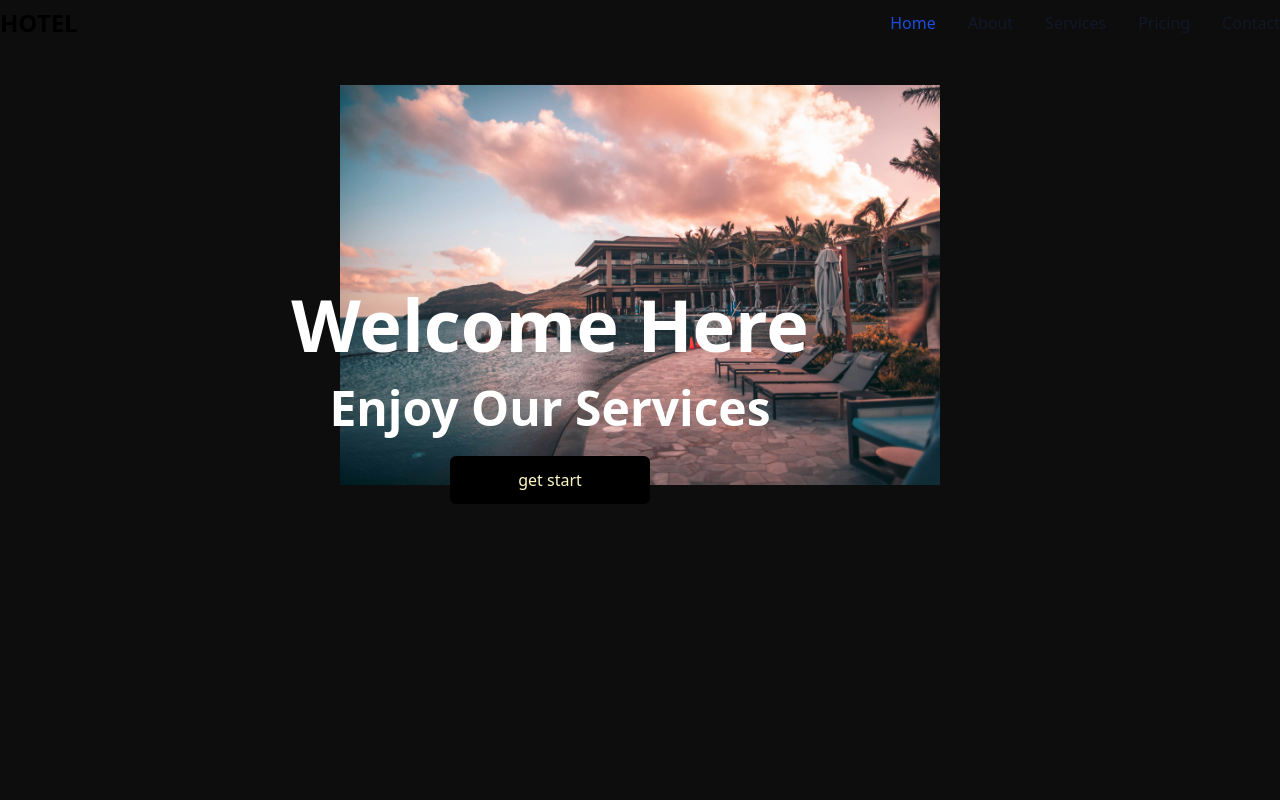
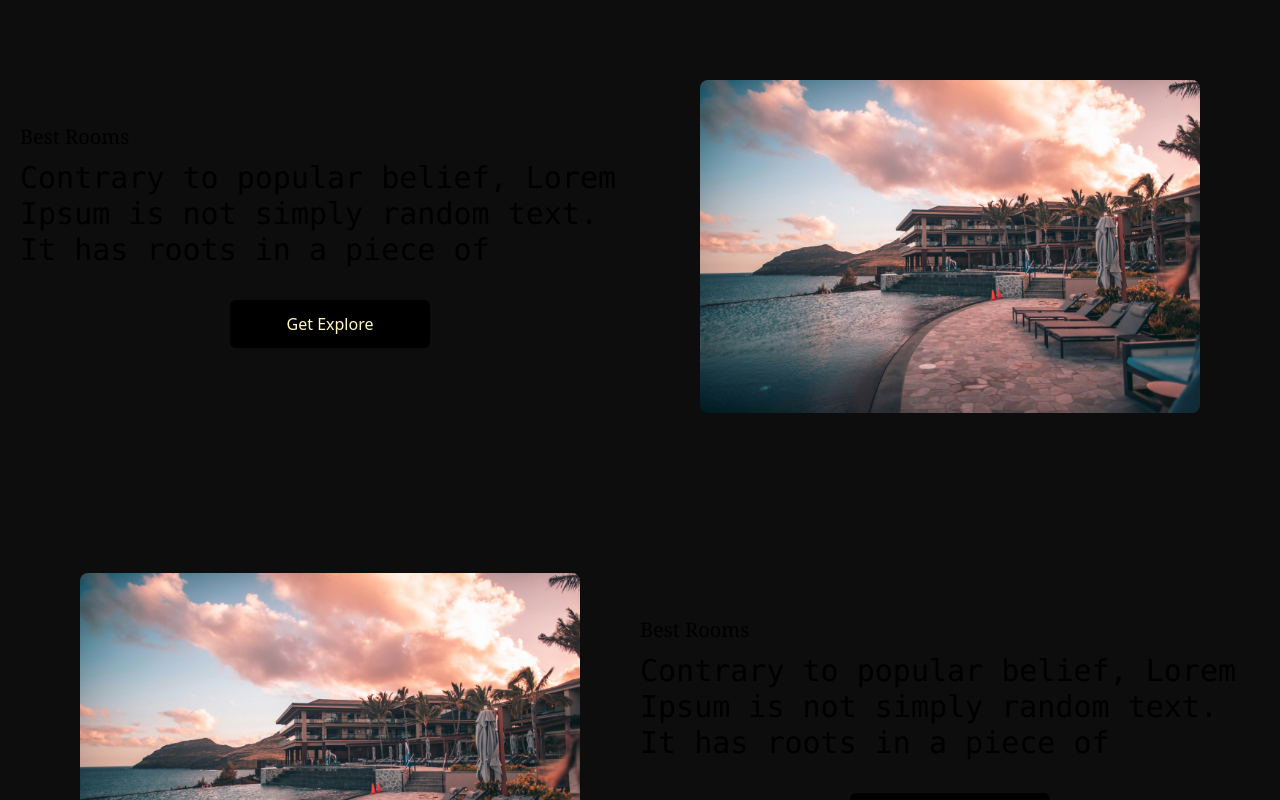
Before and after one commit to iampratyushsenapati/specsmgmt, a React (Create React App) app in the folder client/: page / in a window 1280 px wide. Shown: the top 800 px of the page. Built offline with nearby package versions, Linux system fonts and the light colour scheme; the HTML template or start-up script is replaced by a standard one.

Commit message:
CRUD operation sucessful

```diff
--- a/client/src/App.js
+++ b/client/src/App.js
@@ -7,7 +7,7 @@ import ShowHotelDetails from'./components/ShowHotelDetails';
 import UpdateHotelinfo from'./components/UpdateHotelinfo';
 import HotelCard from'./components/HotelCard'
 import Home from './components/Home';
-import Navbar from './components/Navbar';
+// import Navbar from './components/Navbar';
 import Footer from './components/Footer';
 
 
@@ -16,7 +16,7 @@ const App=() =>{
   return (
 <Router>
   <div>
-    <Navbar/>
+    {/* <Navbar/>  */}
     <Routes>
     <Route exact path='/' element={<Home/>}/>
       <Route  path='/all-hotel' element={<ShowHotellist/>}/>
--- a/client/src/components/Home.js
+++ b/client/src/components/Home.js
@@ -11,19 +11,17 @@ import { Link } from 'react-router-dom'
 const Home = () => {
   return (
     <div>
-      <div className='w-full h-screen'>
-        <img
-          className='top-0  left-0 max-w-3/4  mx-auto h-2/4 object-cover mt-[2rem]  ' src={view} alt="/" />
-        {/* <div className='bg-black/30 absolute top-0 mt-[5.2rem] left-0 h-screen w-full' /> */}
+       <div className='w-full py-16 px-4'>
 
-        <div className='absolute top-0 w-full h-full  flex flex-col justify-center text-white '>
-          <div className='md-left-[10%] max-w-[1100px]  w-full h-screen  mx-auto  mt-[96px]  m-auto absolute p-4  text-center'>
-            <h1 className='md:text-7xl sm:text-6xl text-4xl font-bold md:py-6  mt-[200px] text-center p-11'>Welcome Here</h1>
-            <p className='md:text-5xl sm:text-4xl text-xl font-bold'>Enjoy Our Services</p>
-            <button className='bg-[black] w-[200px] rounded-md text-yellow-100 my-6 mx-auto py-3'>get start</button>
-          </div>
-        </div>
-      </div>
+<div className='max-w-[1240px] mx-auto grid md:grid-cols-2 '>
+  <div className='flex flex-col justify-center'>
+    <h1 className='text-[20px] font-serif'>Best Rooms</h1>
+    <p className='md:text-3xl sm:text-2xl text-1xl font-mono py-2'>Contrary to popular belief, Lorem Ipsum is not simply random text. It has roots in a piece of </p>
+    <button className='bg-[black] w-[200px] rounded-md text-yellow-100 my-6 mx-auto py-3'>Get Explore  </button>
+  </div>
+  <img className='w-[500px] mx-auto my-4 rounded-lg' src={view} alt="/" />
+</div>
+</div>
 
       {/* best Rooms  */}
 
--- a/client/src/components/ShowHotellist.js
+++ b/client/src/components/ShowHotellist.js
@@ -44,7 +44,6 @@ function ShowHotellist () {
 
                     + Add New Book
                   </Link>
-
                   <br />
                   <br />
                   <hr />
```
Also changed, not shown: 12 other files (tests, documents, lock files or other folders).
